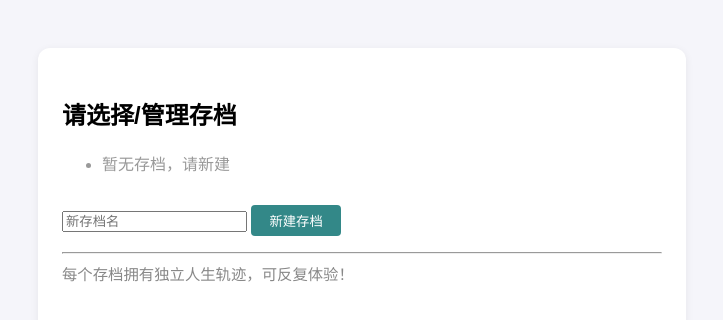
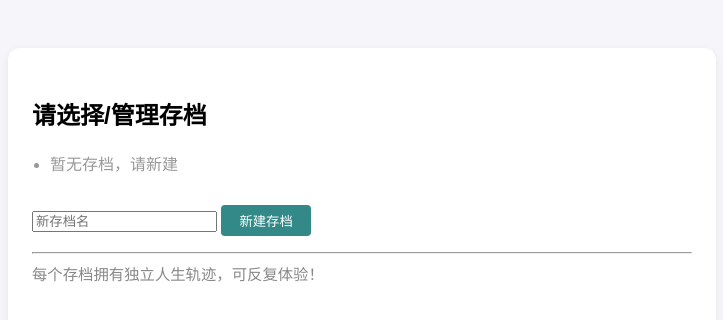
Before and after one commit to bai13567/renshenmoni, a plain HTML site: page index.html in a window 1280 px wide. Shown: the whole page, without its empty margins (278-1001 px from the left). Drawn offline with Linux system fonts and the light colour scheme.

Commit message:
更新 index.html

```diff
--- a/index.html
+++ b/index.html
@@ -2,11 +2,11 @@
 <html lang="zh-CN">
 <head>
   <meta charset="UTF-8">
-  <title>人生模拟器 - 开局系统</title>
+  <title>人生模拟器</title>
   <meta name="viewport" content="width=device-width, initial-scale=1.0">
   <style>
     body { font-family: sans-serif; background: #f5f5fa; margin:0; }
-    #game { max-width: 600px; margin: 48px auto 0 auto; background: #fff; border-radius: 12px; box-shadow: 0 2px 8px #0001; padding: 28px 24px; min-height: 480px;}
+    #game { max-width: 660px; margin: 48px auto 0 auto; background: #fff; border-radius: 12px; box-shadow: 0 2px 8px #0001; padding: 28px 24px; min-height: 540px;}
     .btn { padding: 6px 18px; margin: 14px 8px 8px 0; border-radius: 4px; border: none; background: #388; color: #fff; cursor: pointer;}
     .btn:hover { background: #66a; }
     .btn-small { font-size: 0.92em; padding: 4px 12px; margin-left: 6px;}
@@ -19,6 +19,8 @@
     .talent-card input[type="checkbox"] { margin-right:7px;}
     input[type="number"] { width:36px; border-radius:4px; border:1px solid #bbb; padding:2px 5px; margin:2px 2px;}
     .step-title { font-size:1.25em; font-weight:bold; margin-bottom:6px;}
+    .card { border-radius: 8px; background: #f4f8fa; border: 1px solid #ccc; margin:12px 0; padding:14px 10px;}
+    ul { padding-left: 18px; }
   </style>
 </head>
 <body>
```
